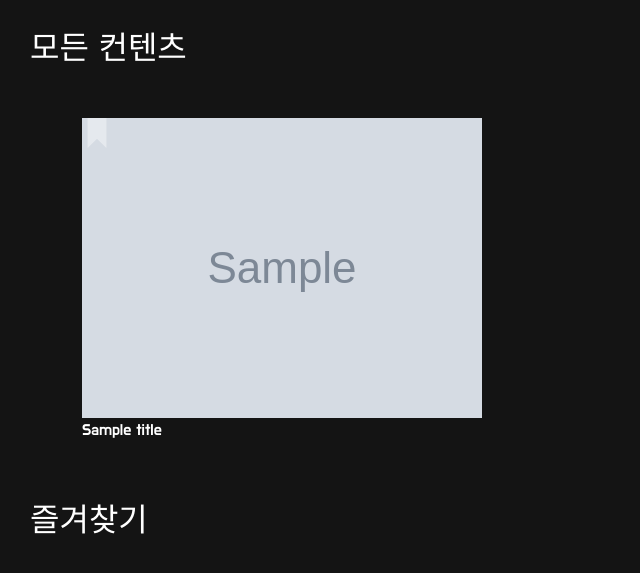
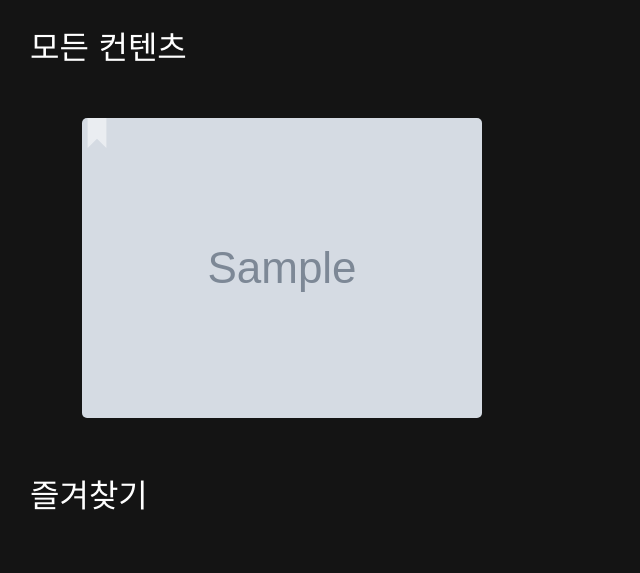
Before and after one commit to ssj9398/Team13-NetflixComment, a Flask app: page /home in a window 1280 px wide. Shown: the part 108-681 px from the top of the page, without its empty margins (0-640 px from the left). Run offline with Flask 2, Linux system fonts and the light colour scheme; grey boxes marked "Sample" are stand-in pictures; a database or web service that is not in the repository returns one stand-in record (values such as "Sample title"); data that the repository does not hold is empty; some libraries are stand-ins or nearby versions.

Commit message:
jinja방식

```diff
--- a/home.py
+++ b/home.py
@@ -1,6 +1,6 @@
 import re
 
-from flask import Blueprint, render_template, jsonify
+from flask import Blueprint, render_template, jsonify, request
 import requests
 from bs4 import BeautifulSoup
 from pymongo import MongoClient
@@ -40,6 +40,27 @@ def read_movies():
                     'star': star})
 
 
+# 컨텐츠 즐겨찾기 토글
+@home.route('/bookmark', methods=['POST'])
+def update_bookmark():
+    title = request.form['title']
+    movie_info = db.movie.find_one({"movie_title": title}, {'_id': False})
+    if movie_info['fav']:
+        db.movie.find_one_and_update({"movie_title": title}, {"$set": {"fav": False}})
+        return jsonify({'msg': '즐겨찾기를 해제합니다.'})
+    else:
+        db.movie.find_one_and_update({"movie_title": title}, {"$set": {"fav": True}})
+        return jsonify({'msg': '즐겨찾기에 추가되었습니다.'})
+
+
+# 컨텐츠 즐겨찾기 확인
+@home.route('/bookmark', methods=['GET'])
+def read_bookmark():
+    title = request.form['title']
+    print(db.movie.find_one({"movie_title": title}, {'_id': False})['fav'])
+    return db.movie.find_one({"movie_title": title}, {'_id': False})['fav']
+
+
 # 모든 컨텐츠 디비에 저장 (❗️한 번만 실행되야함)
 @home.route("/save_movies")
 def save_movies():
@@ -54,9 +75,10 @@ def save_movies():
 
     # 컨텐츠 각 항목에 접근 후 디비에 저장
     for tags in new_tags:
-        title = tags.img.get('alt')
+        title = tags.img.get('alt').replace(" ", "")
         href_tag = re.sub('/kr', '/detail', tags['href'])
         star = 0
+        fav = False
         if tags.img.get('data-src'):
             src = tags.img.get('data-src')
         else:
@@ -67,6 +89,7 @@ def save_movies():
             'movie_image': src,
             'href': href_tag,
             'star': star,
+            'fav': fav,
         }
 
         db.movie.insert_one(doc)
--- a/static/home.css
+++ b/static/home.css
@@ -35,24 +35,24 @@ body{
     margin-bottom: 10px;
 }
 
+.col img {
+    border-radius: 5px;
+}
+
 .col > a {
     text-decoration: none;
 }
 
-#bookmark svg {
+.bookmark svg {
     position: absolute;
     top: 0px;
     fill: white;
     width: 30px;
-    opacity: .4;
+    opacity: .5;
     z-index: 1;
 }
 
-#bookmark svg:hover {
+.bookmark svg:hover {
     cursor: pointer;
     opacity: .8;
 }
-
-#bookmark svg:checked {
-    fill: yellow;
-}
--- a/templates/home.html
+++ b/templates/home.html
@@ -18,19 +18,46 @@
     <link href="https://fonts.googleapis.com/css2?family=Do+Hyeon&display=swap" rel="stylesheet">
 
     <!-- Jquery -->
-    <script src="https://ajax.googleapis.com/ajax/libs/jquery/3.5.1/jquery.min.js"></script>
-    <script src="https://cdnjs.cloudflare.com/ajax/libs/popper.js/1.12.9/umd/popper.min.js"
-            integrity="sha384-ApNbgh9B+Y1QKtv3Rn7W3mgPxhU9K/ScQsAP7hUibX39j7fakFPskvXusvfa0b4Q"
-            crossorigin="anonymous"></script>
+    <script src="https://code.jquery.com/jquery-3.6.0.js"
+            integrity="sha256-H+K7U5CnXl1h5ywQfKtSj8PCmoN9aaq30gDh27Xc0jk=" crossorigin="anonymous"></script>
     <!-- Favicon -->
     <link rel="icon" href="../static/Netflix-logo.png">
 
     <!-- Script -->
     <script type="text/javascript">
-        const clickedBookmark = () => {
-            {#$('#bookmark svg').css('fill', '#FCC400');#}
-            alert('즐겨찾기에 추가되었습니다.')
+
+        $(function () {
+            $('.bookmark').click(function (e) {
+                $(e.target).css({
+                    "opacity": "1",
+                    "fill": "#FCC400",
+                })
+                console.log(e.currentTarget.getAttribute('id'))
+            });
+        })
+
+        // 즐겨찾기 토글
+        function toggleBookmark() {
+            $('.bookmark').click(function (e) {
+                let movie = e.currentTarget.getAttribute('id');
+                $.ajax({
+                    type: "POST",
+                    url: "/bookmark",
+                    data: {"title": movie},
+                    success: function (response) {
+                        alert(response);
+                        {#window.location.reload();#}
+                    }
+                })
+            })
         }
+
+        {#$(document).ready(function () {#}
+        {#    readBookmark();#}
+        {##}
+        {#// 즐겨찾기 확인#}
+        {#function readBookmark() {#}
+        {#    #}
 
     </script>
 
@@ -40,13 +67,13 @@
 <!-- 로고 -->
 <header>
     <div class="inner">
-        <a href="./home.html" class="logo">
+        <a href="./home" class="logo">
             <img src="../static/Netflix-logo.png" alt="logo">
         </a>
     </div>
 </header>
 
-<!-- 타이틀 -->
+<!-- 메인 -->
 <h2 class="title">
     모든 컨텐츠
 </h2>
@@ -58,27 +85,28 @@
             <!-- Movie Poster -->
             {% for img in movie_image %}
                 <div class="col">
-                    <a href={{ movie_href[loop.index - 1] }}>
-                        <img src={{ movie_image[loop.index - 1] }}>
-                        <div class="movie_title">
-                            {{ movie_title[loop.index - 1] }}
-                        </div>
-                    </a>
                     <!-- Bookmark -->
-                    <div id="bookmark" onclick="clickedBookmark()">
+                    <div class="bookmark" onclick="toggleBookmark()" id={{ movie_title[loop.index - 1] }}>
                         <svg xmlns="http://www.w3.org/2000/svg" viewBox="0 0 512 512">
                             <g id="icomoon-ignore"></g>
                             <path d="M96 0v512l160-160 160 160v-512z"></path>
                         </svg>
                     </div>
+                    <!-- Link -->
+                    <a href={{ movie_href[loop.index - 1] }}>
+                        <img src={{ movie_image[loop.index - 1] }}>
+                        {#                        <div class="movie_title">#}
+                        {#                            {{ movie_title[loop.index - 1] }}#}
+                        {#                        </div>#}
+                    </a>
                 </div>
             {% endfor %}
         </div>
     </div>
 </section>
 
-<!-- 타이틀 -->
-<h2 class="title">
+<!-- 즐겨찾기 -->
+<h2 class="title" id="bookmark_title">
     즐겨찾기
 </h2>
 
```
